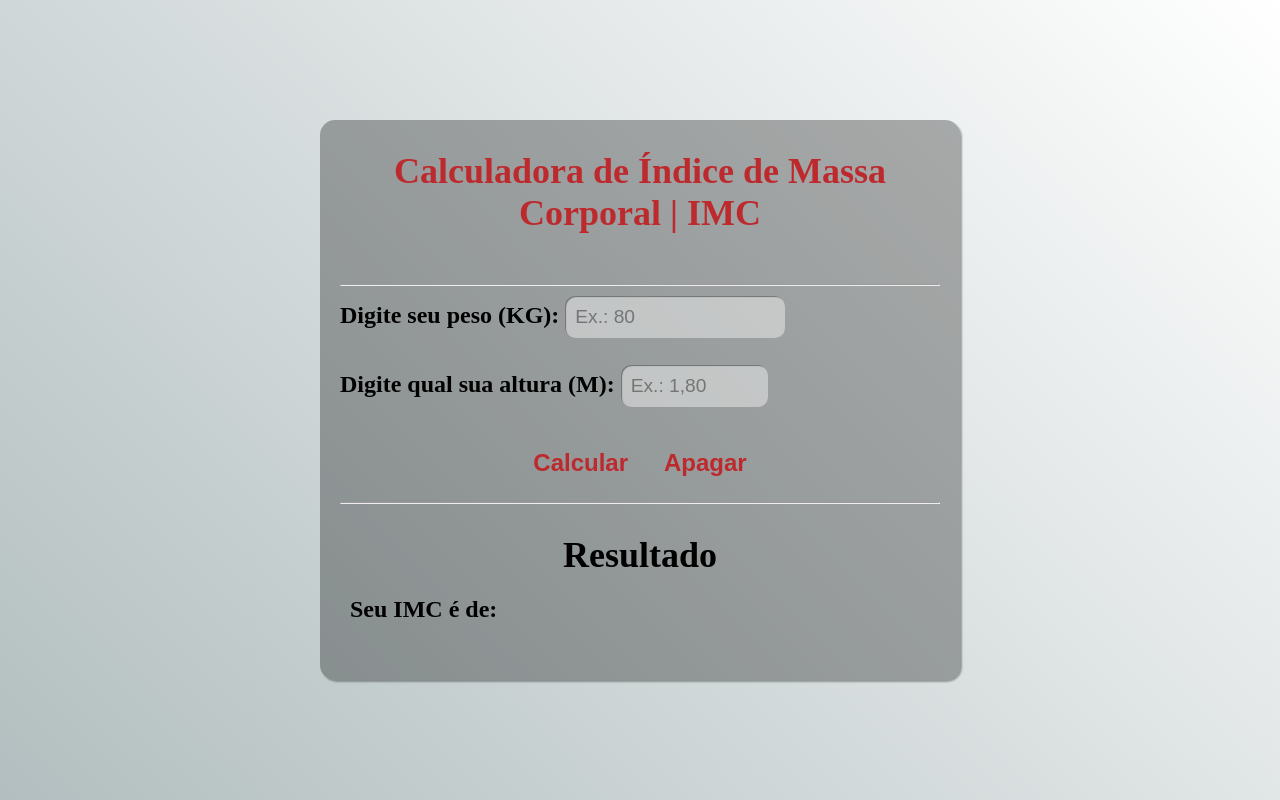
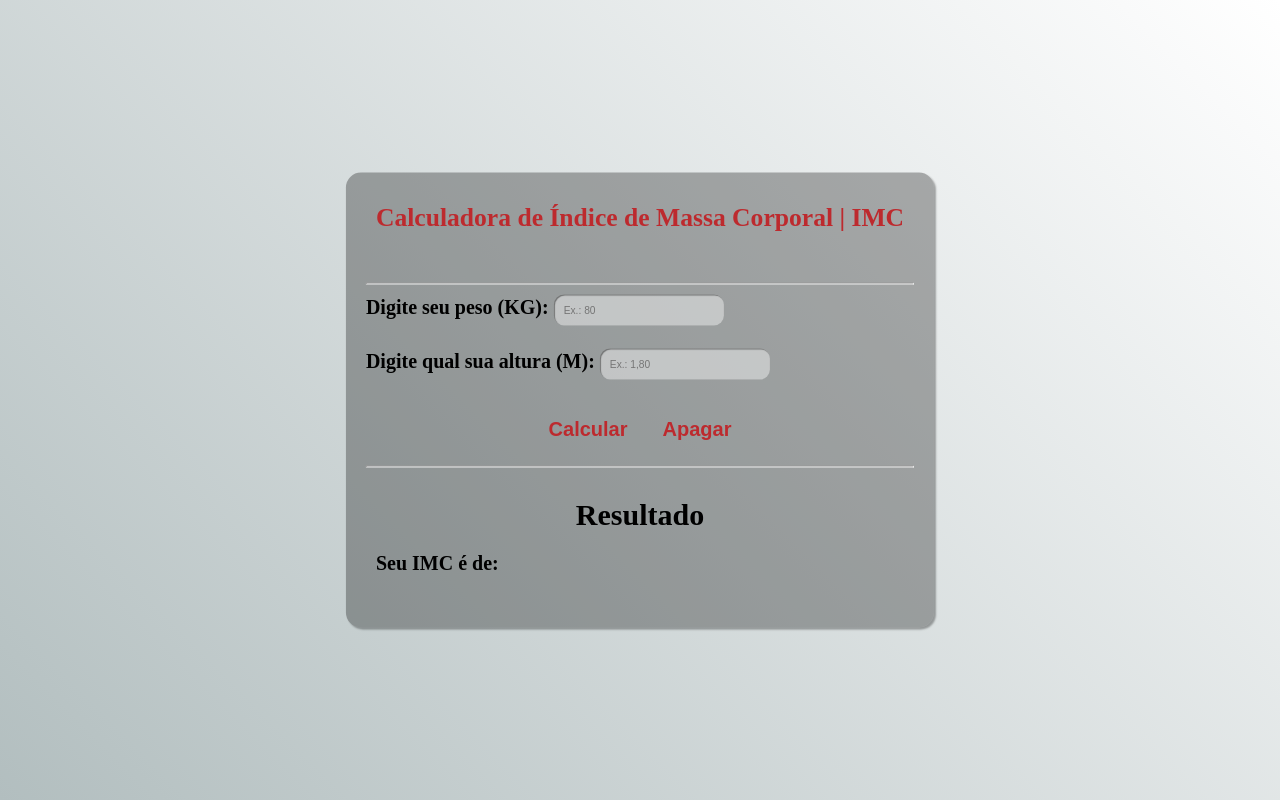
Before and after one commit to samuelhrs/calculadora-imc, a plain HTML site: page index.html in a window 1280 px wide. Drawn offline with Linux system fonts and the light colour scheme.

Commit message:
Update style.css

```diff
--- a/style.css
+++ b/style.css
@@ -13,7 +13,7 @@
 }
 
 body{
-    min-height: 100vh;
+    height: 100vh;
     background-image: linear-gradient(45deg, var(--cor3), transparent);
     position: relative;
 }
@@ -28,12 +28,12 @@ main{
     max-width: 800px;
     max-height: 100vh;
     border-radius: 15px;
-    font-size: 1.5em;
+    font-size: max(20px, 1.5vw);
     box-shadow: 2px 2px 2px rgba(0, 0, 0, 0.329);
 }
 
 h1{
-    font-size: 1.5em;
+    font-size: max(20px, 2vw);
     margin-bottom: 40px;
     padding: 10px;
     color: var(--cor1);
@@ -44,14 +44,14 @@ h1{
 
 p{
     text-align: left;
-    font-size: 1em;
+    font-size: max(20px, 1vw);
     font-weight: bold;
 
 }
 
 input{
     padding: 10px;
-    font-size: .8em;
+    font-size: max(10px, .8vw);
     border: none;
     background-color: rgba(255, 255, 255, 0.411);
     border-radius: 10px;
@@ -67,17 +67,17 @@ input:hover{
 
 #peso{
     margin-top: 10px;
-    width: 200px;
+    width: 150px;
 }
 
 #altura{
-    width: 127px;
+    width: 150px;
 }
 .div_btn{
     text-align: center;
 }
 button{
-    font-size: 1em;
+    font-size: max(20px, 1.5vw);
     padding: 15px;
     border-radius: 10px;
     margin-bottom: 10px;
@@ -85,7 +85,6 @@ button{
     background-color: transparent;
     font-weight: bold;
     color: var(--cor1);
-    color: darora
 }
 
 button:hover{
@@ -110,21 +109,3 @@ label{
     margin-bottom: 20px;
 
 }
-@media only screen and (max-width: 400){
-    main{
-        font-size: 10px;
-    }
-}
-@media only screen and (max-width: 700px){
-    main{
-        font-size: 15px;
-    }
-}
-
-@media only screen and (max-width: 900px){
-    main{
-        font-size: 20px;
-    }
-}
-
-@media
```
